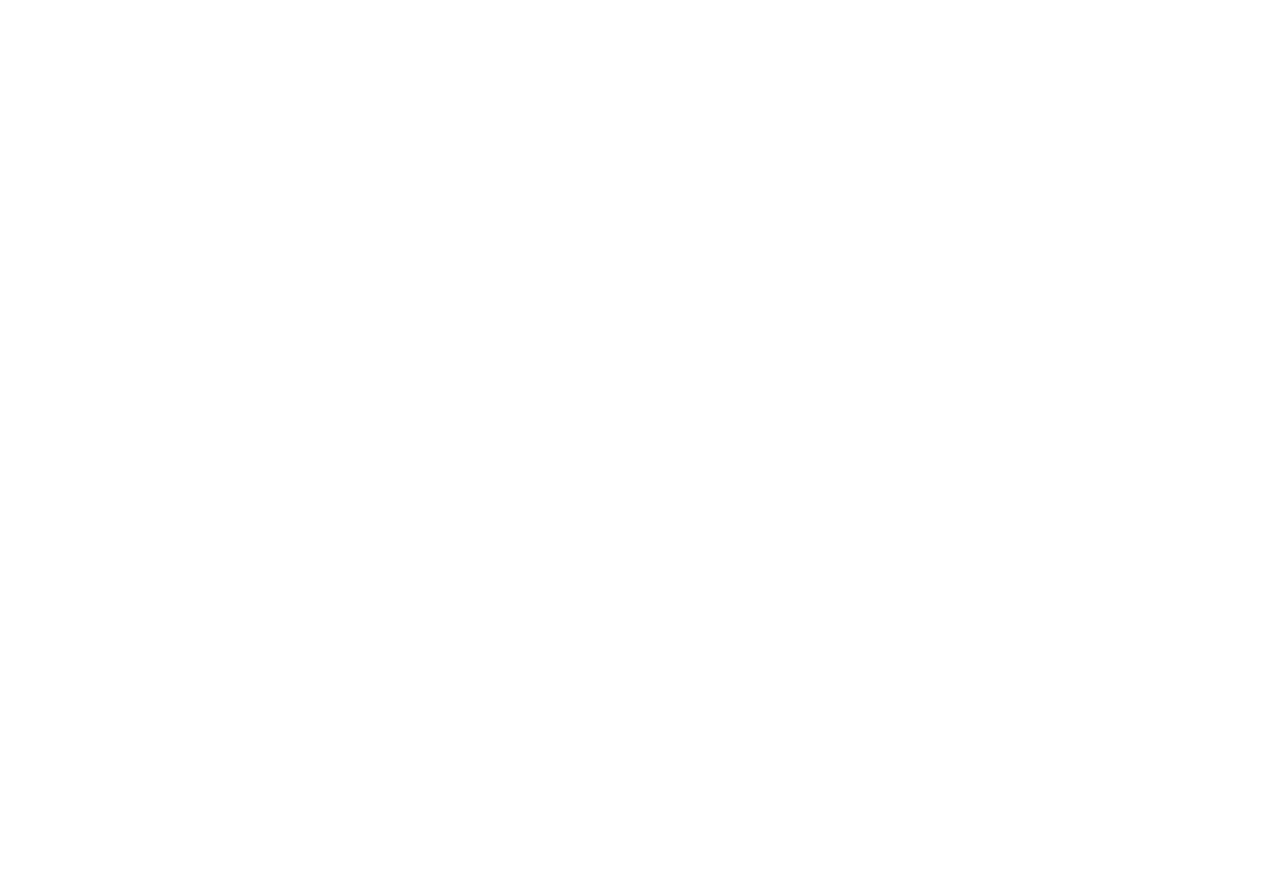
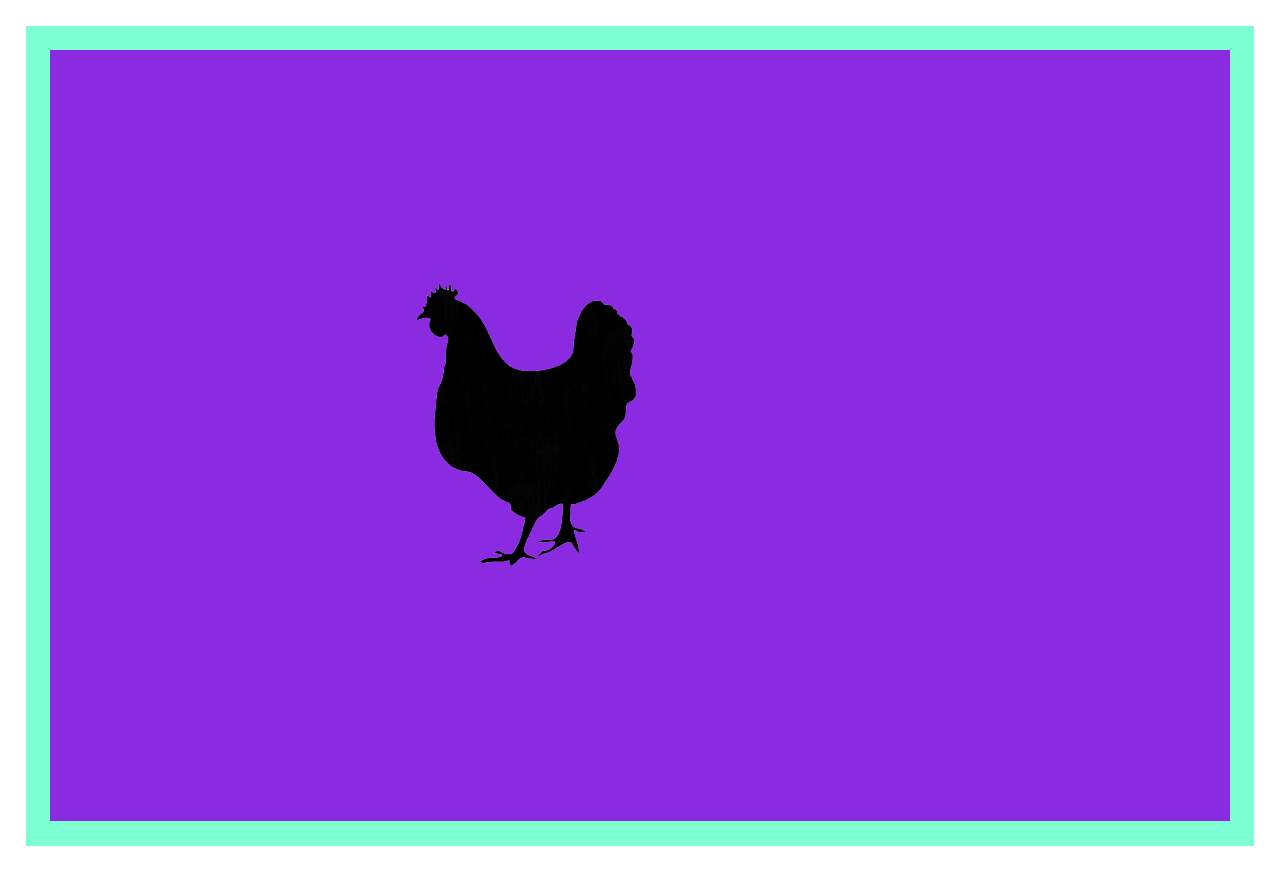
Before and after one commit to Gkhundadze/HomeWork_8, a plain HTML site: page index.html in a window 1280 px wide. Before the commit the page ends 800 px from the top, so only its background shows below. Drawn offline with Linux system fonts and the light colour scheme.

Commit message:
inserted chicken photo

```diff
--- a/css/style.css
+++ b/css/style.css
@@ -0,0 +1,26 @@
+body{
+    height: 100%;
+    width: 100%;
+    padding: 2%;
+}
+.relative{
+    position: relative;
+}
+.absolute{
+    position: absolute;
+}
+.section-section{
+    height: 100%;
+    width: 100%;
+}
+.section-div{
+    height: 100%;
+    width: 100%;
+    background-color: aquamarine;
+    padding: 2%;
+}
+.main-box{
+    height: 100%;
+    width: 100%;
+    background-color: blueviolet;
+}
--- a/index.html
+++ b/index.html
@@ -8,6 +8,19 @@
     <link rel="stylesheet" href="css/style.css">
 </head>
 <body>
+    <div class="section-div">
+        <section class="section-section">
+            <div class="main-box">
+                <div class="left-box">
+                    <div class="chicken-box">
+                        <img class="chicken" src="images/chcken.png" alt="chicken">
+                    </div>
+                </div>
+                <div class="right-box">
 
+                </div>
+            </div>
+        </section>
+    </div>
 </body>
 </html>
```
Also changed, not shown: images/chcken.png (added).
